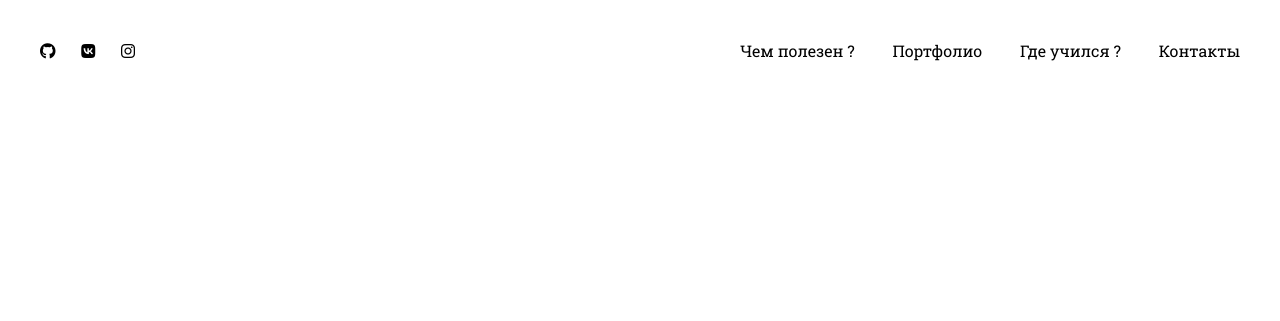
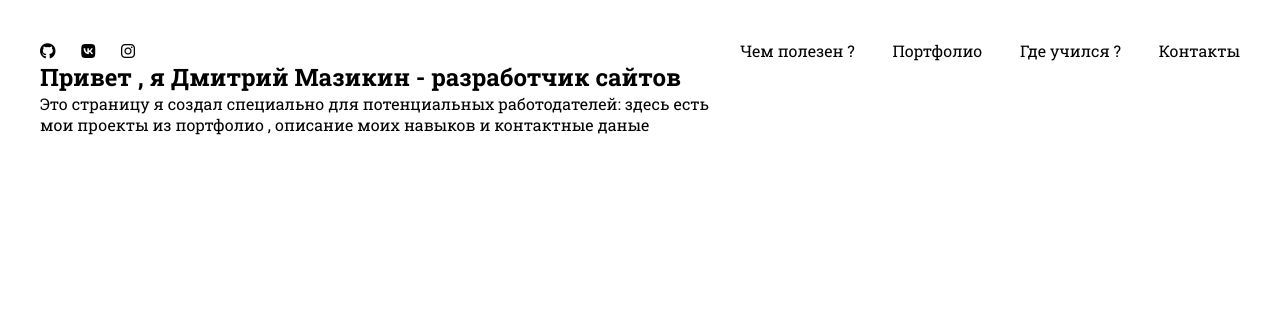
Before and after one commit to dmazikin/dmitry-mazikin, a PHP site: page / in a window 1280 px wide. Shown: the top 321 px of the page. Run offline with PHP 8.4, Linux system fonts and the light colour scheme; some libraries are stand-ins or nearby versions.

Commit message:
Добавил секцию about

```diff
--- a/css/style.css
+++ b/css/style.css
@@ -1 +1 @@
-*{box-sizing:border-box;padding:0;margin:0;font-family:'Roboto Slab', serif}.container{max-width:1200px;margin:0 auto}a{text-decoration:none;color:black}ul{list-style:none}.header{display:flex;justify-content:space-between;padding-top:40px}.social-media{display:flex;justify-content:space-between;width:95px}.nav-list{display:flex;width:500px;justify-content:space-between}
+*{box-sizing:border-box;padding:0;margin:0;font-family:'Roboto Slab', serif}.container{max-width:1200px;margin:0 auto}a{text-decoration:none;color:black}ul{list-style:none}.header{display:flex;justify-content:space-between;padding-top:40px}.social-media{display:flex;justify-content:space-between;width:95px}.nav-list{display:flex;width:500px;justify-content:space-between}.about-left{width:700px}
--- a/index.html
+++ b/index.html
@@ -38,6 +38,12 @@
           </ul>
         </nav>
       </header>
+      <section class="about">
+        <div class="about-left">
+          <h2 class=about-left__title">Привет , я Дмитрий Мазикин - разработчик сайтов</h2>
+          <p class="about-left__text">Это страницу я создал специально для потенциальных работодателей: здесь есть мои проекты из портфолио , описание моих навыков и контактные даные</p>
+        </div>
+      </section>
     </div>
   </body>
 </html>
--- /dev/null
+++ b/sass/blocks/_about.sass
@@ -0,0 +1,3 @@
+.about
+  &-left
+    width: 700px
--- a/sass/style.sass
+++ b/sass/style.sass
@@ -2,8 +2,10 @@
 @import '_var'
 //Подключение главных стилей
 @import '_main'
-//Подключение header
+//Подключение стилей header
 @import 'blocks/_header'
+//Подключение стилей about
+@import 'blocks/_about'
 
 //Подключение Media-запросов
 @import '_media'
```
